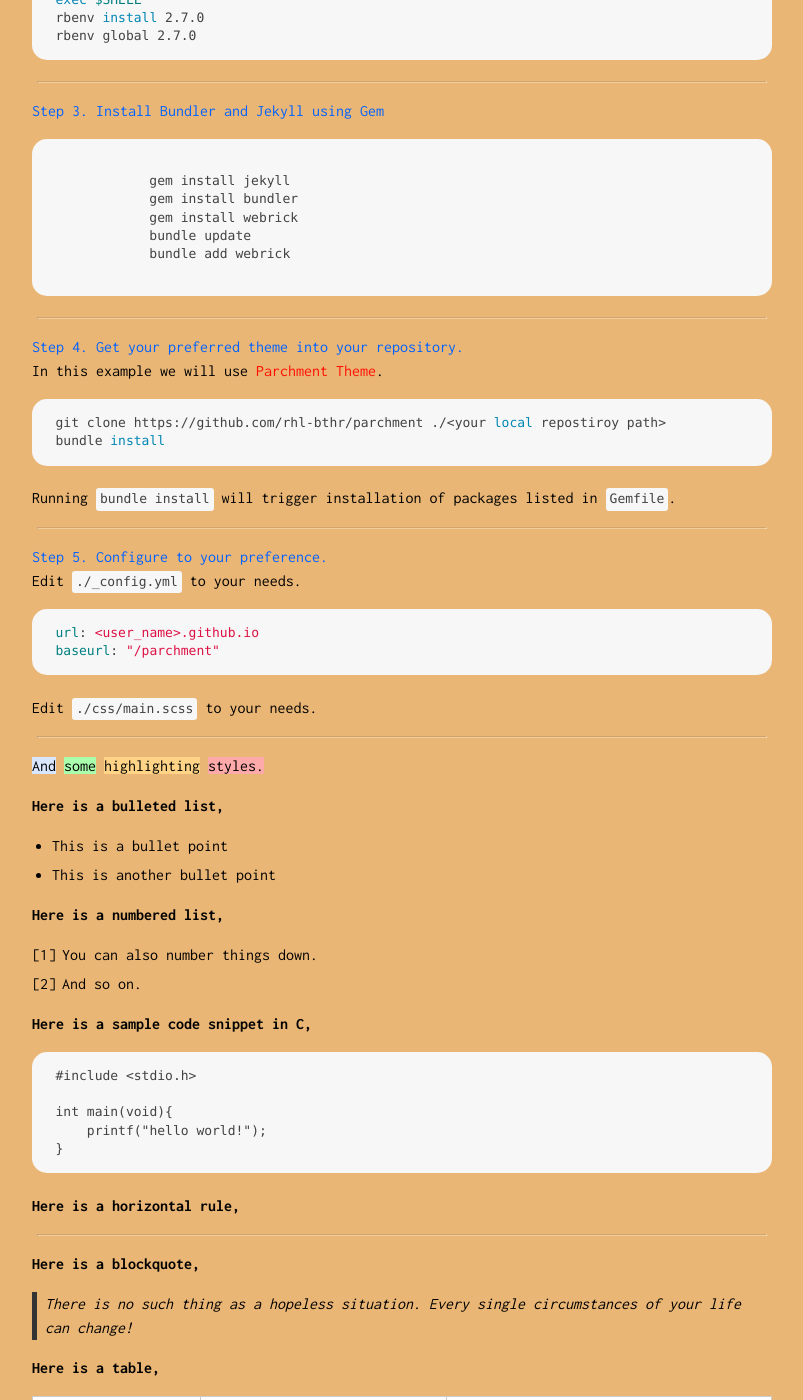
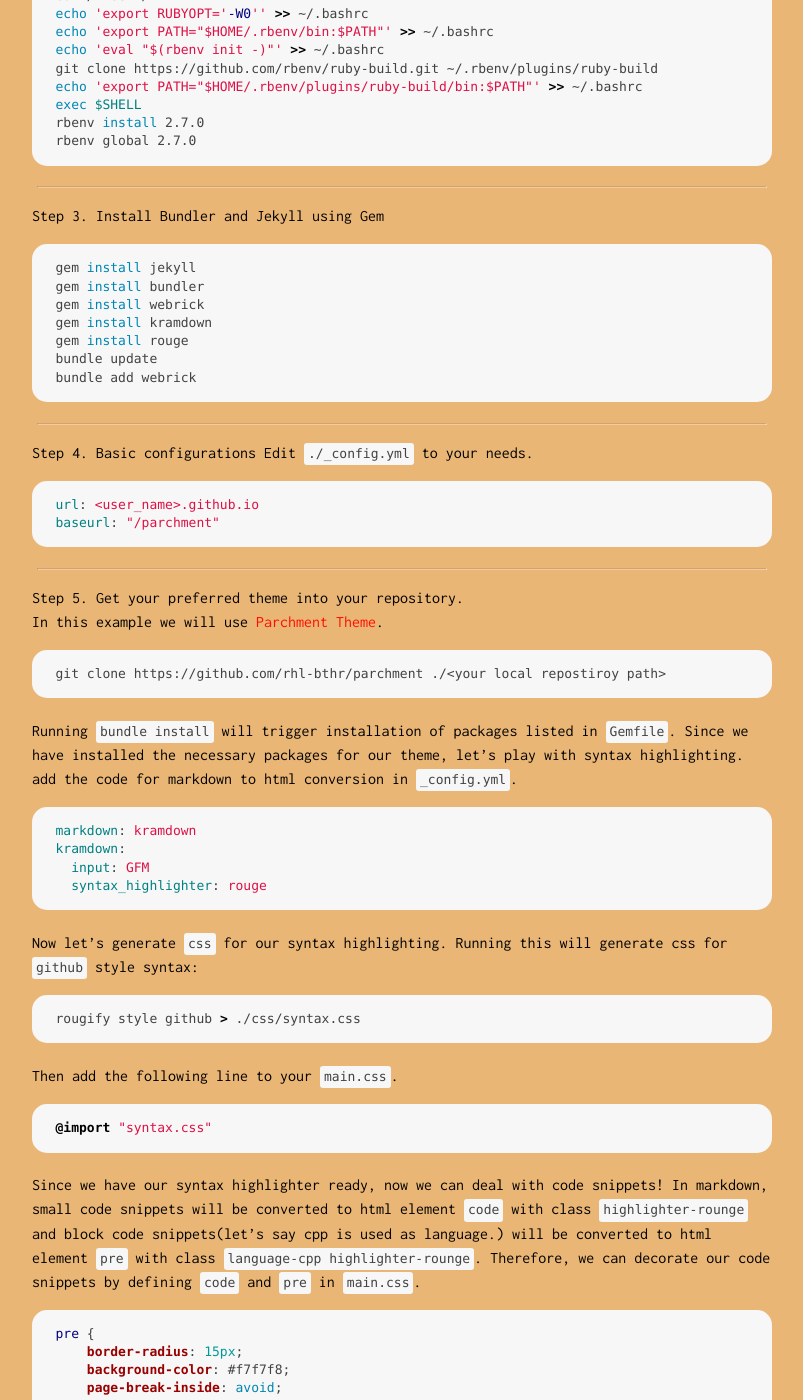
Before and after one commit to hxxdev/hxxdev.github.io, a Jekyll site: the page built from _posts/2025-03-09-how-to-setup-github-blog.md, in a window 1280 px wide and 1400 px high, scrolled down 603 px. Shown: the whole window, without its empty margins (238-1041 px from the left). Built offline with Jekyll 4.4.1, drawn with Linux system fonts in a browser that asks for light colours; some of the changed text lies outside the part shown.

Commit message:
Post on how to setup github blog.

````diff
--- a/_posts/2025-03-09-how-to-setup-github-blog.md
+++ b/_posts/2025-03-09-how-to-setup-github-blog.md
@@ -8,14 +8,19 @@
 This post explains how to setup [Github](https://github.com) blog.
 
 -------------
-<span class="color-blue">Step 1. Make github repository</span><br>
-Make your [Github](https://github.com) repository.
-Make sure you name your repository as `<username>.github.io` and make it `public`.
+Step 1. Make Github repository
+Make your own [Github](https://github.com) repository.
+Make sure you name your repository as `<username>.github.io` and make it public.
 Then clone your repository into your local.
 `git clone your_repository`
 
 ---------------------
-<span class="color-blue">Step 2. Install Ruby 2.7.0</span><br>
+Step 2. Install Ruby 2.7.0
+```c
+int main() {
+    printf("Hello World!");
+}
+```
 ```bash
 git clone https://github.com/rbenv/rbenv.git ~/.rbenv
 cd ~/.rbenv/
@@ -29,34 +34,88 @@
 rbenv global 2.7.0
 ```
 ---------------------
-<span class="color-blue">Step 3. Install Bundler and Jekyll using Gem</span><br>
-<pre>
-    <code class="bash">
-        gem install jekyll
-        gem install bundler
-        gem install webrick
-        bundle update
-        bundle add webrick
-    </code>
-</pre>
+Step 3. Install Bundler and Jekyll using Gem
+```bash
+gem install jekyll
+gem install bundler
+gem install webrick
+gem install kramdown
+gem install rouge
+bundle update
+bundle add webrick
+```
 ---------------------
-<span class="color-blue">Step 4. Get your preferred theme into your repository.</span><br>
-In this example we will use [Parchment Theme](https://github.com/rhl-bthr/parchment).
-```bash
-git clone https://github.com/rhl-bthr/parchment ./<your local repostiroy path>
-bundle install
-```
-Running `bundle install` will trigger installation of packages listed in `Gemfile`.
-
----------------------
-<span class="color-blue">Step 5. Configure to your preference.</span><br>
+Step 4. Basic configurations
 Edit `./_config.yml` to your needs.
 ```yml
 url: <user_name>.github.io
 baseurl: "/parchment"
 ```
-Edit `./css/main.scss` to your needs.
+---------------------
 
+Step 5. Get your preferred theme into your repository.
+In this example we will use [Parchment Theme](https://github.com/rhl-bthr/parchment).
+```git
+git clone https://github.com/rhl-bthr/parchment ./<your local repostiroy path>
+```
+Running `bundle install` will trigger installation of packages listed in `Gemfile`.
+Since we have installed the necessary packages for our theme, let's play with syntax highlighting.
+add the code for markdown to html conversion in `_config.yml`.
+```yml
+markdown: kramdown
+kramdown:
+  input: GFM
+  syntax_highlighter: rouge
+```
+Now let's generate `css` for our syntax highlighting. Running this will generate css for `github` style syntax:
+```bash
+rougify style github > ./css/syntax.css
+```
+Then add the following line to your `main.css`.
+```css
+@import "syntax.css"
+```
+Since we have our syntax highlighter ready, now we can deal with code snippets!
+In markdown, small code snippets will be converted to html element `code` with class `highlighter-rounge` and block code snippets(let's say cpp is used as language.) will be converted to html element `pre` with class `language-cpp highlighter-rounge`. Therefore, we can decorate our code snippets by defining `code` and `pre` in `main.css`.
+```css
+pre {
+    border-radius: 15px;
+    background-color: #f7f7f8;
+    page-break-inside: avoid;
+    font-size: 13px;
+    line-height: 1.4;
+    margin-bottom: 1.6em;
+    max-width: 100%;
+    overflow: auto;
+    padding: 1em 1.5em;
+    display: block;
+    word-wrap: break-word;
+    white-space: pre-wrap;
+    white-space: -moz-pre-wrap;
+    white-space: -o-pre-wrap;
+    white-space: -ms-pre-wrap;
+    text-indent: 0px;
+}
+code {
+    display: inline-block;
+    font-family: "Fira Code", Consolas, "Courier New", monospace;
+    font-size: 13px;
+    font-weight: 400;
+    border-radius: 3px;
+    background-color: #f7f7f8;
+    color: #424242;
+    padding: 2px 4px;
+    line-height: 1.4;
+}
+```
+
+
+---------------------
+ <span class="highlight-blue">Step 6. Commit your work to Git!</span><br>
+It's time to commit & push your work.
+Your modifications will be deployed by Github and displayed at `<username>.github.io`.
+If it is not showing up at your website, go to `Actions` tab in your Github repository.
+Then select `Re-run everything`.
 
 ---------------------
 
````
